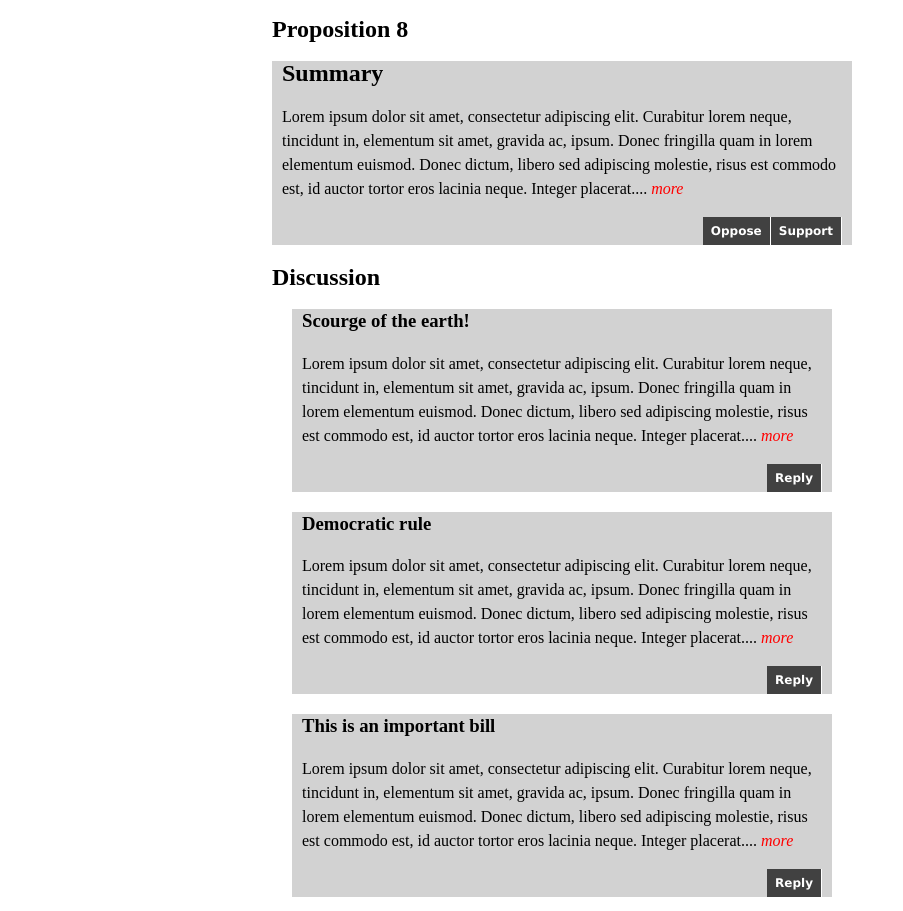
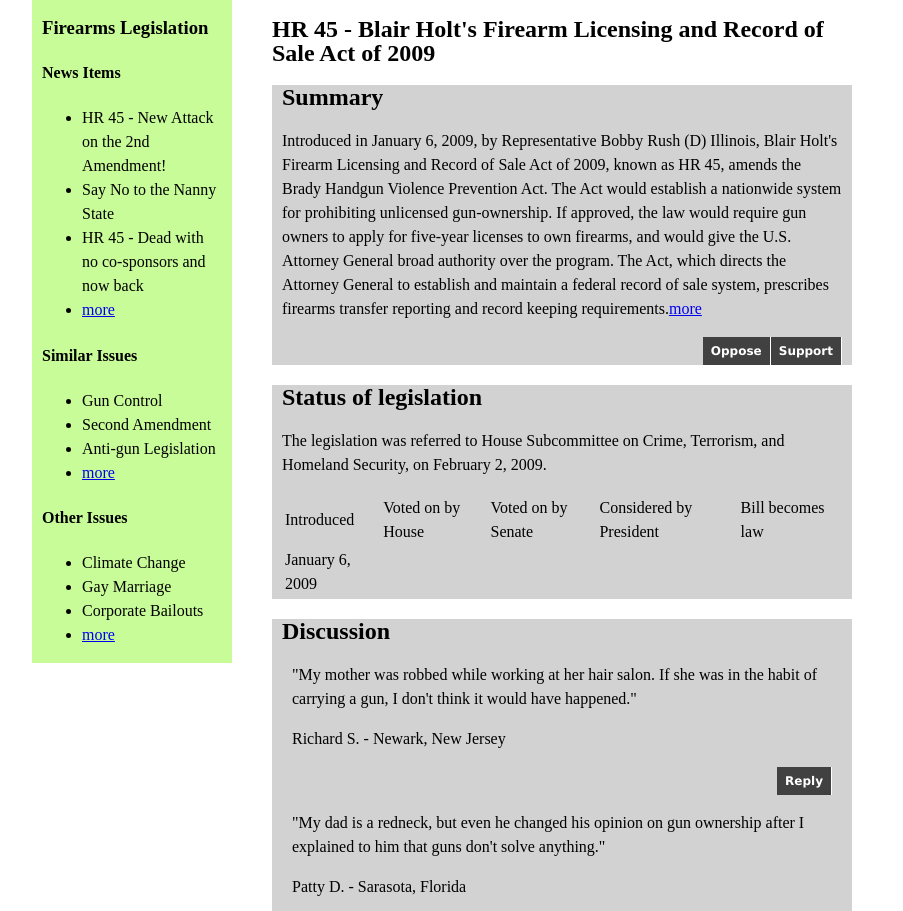
Before and after one commit to philippp/billsleuth, a plain HTML site: page public/issuepage.html in a window 1280 px wide. Shown: the part 92-1003 px from the top of the page, without its empty margins (188-1091 px from the left). Drawn offline with Linux system fonts and the light colour scheme.

Commit message:
Moving copy into pages

```diff
--- a/public/issuepage.html
+++ b/public/issuepage.html
@@ -8,18 +8,18 @@
     <meta name="description" content="Connecting people with issues" />
     <meta name="robots" content="all" />
 
-	<title>Open Democracy</title>
+    <title>HR 45 - Blair Holt's Firearm Licensing and Record of Sale Act of 2009</title>
     <style type="text/css" media="all">
       @import "css/style.css";
     </style>
-
-
-
   </head>
   <body>
     <div id="maincontainer">
-
-<div id="topsection"><div class="innertube"><h1>Open Democracy</h1></div></div>
+      <div id="topsection">
+	<div class="innertube">
+	  <h1>Democlarity</h1>
+        </div>
+      </div>
       <div class="mattblacktabs">
 	<ul>
 	  <li><a href="http://www.dynamicdrive.com">Home</a></li>
@@ -30,81 +30,113 @@
 	</ul>
       </div>
 
-
-
       <div id="contentwrapper">
 	<div id="contentcolumn">
 	  <div id="pagetitle">
-<h2>Proposition 8</h2>
+	    <h2>HR 45 - Blair Holt's Firearm Licensing and Record of Sale Act of 2009</h2>
 	  </div>
 
 	  <div id="newsitem">
 	    <div class="innertube">
 	      <h2>Summary</h2>
-<p>Lorem ipsum dolor sit amet, consectetur adipiscing elit. Curabitur lorem neque, tincidunt in, elementum sit amet, gravida ac, ipsum. Donec fringilla quam in lorem elementum euismod. Donec dictum, libero sed adipiscing molestie, risus est commodo est, id auctor tortor eros lacinia neque. Integer placerat.... <em>more</em> </p>
+	      <p>Introduced in January 6, 2009, by Representative Bobby Rush (D) Illinois, Blair Holt's Firearm Licensing and Record of Sale Act of 2009, known as HR 45, amends the Brady Handgun Violence Prevention Act.  The Act would establish a nationwide system for prohibiting unlicensed gun-ownership. If approved, the law would require gun owners to apply for five-year licenses to own firearms, and would give the U.S. Attorney General broad authority over the program.  The Act, which directs the Attorney General to establish and maintain a federal record of sale system, prescribes firearms transfer reporting and record keeping requirements.<a href="#">more</a> </p>
 	      <div class="newstabs">
 		<ul>
-<li><a href="http://www.dynamicdrive.com">Support</a></li>
-<li><a href="http://www.dynamicdrive.com">Oppose</a></li>
+		  <li><a href="stanceplain.html">Support</a></li>
+		  <li><a href="#">Oppose</a></li>
 		</ul>
 	      </div><!--actiontabs-->
 	    </div><!--innertube-->
 	  </div><!--newsitem-->
 
-<div id="pagetitle">
-<h2>Discussion</h2>
-</divv<!--pagetitle-->
+	  <div id="newsitem">
+	    <div class="innertube">
+	      <h2>Status of legislation</h2>
+	      <p>The legislation was referred to House Subcommittee on Crime, Terrorism, and Homeland Security, on February 2, 2009.</p>
+	      <table class="status">
+		<tr><td>Introduced</td><td>Voted on by House</td><td>Voted on by Senate</td><td>Considered by President</td><td>Bill becomes law</td></tr>
+		<tr><td>January 6, 2009</td><td></td><td></td><td></td><td></td></tr>
+	      </table>
+	    </div><!--innertube-->
+	  </div><!--newsitem-->
+
+
 
 	  <div id="newsitem">
 	    <div class="innertube">
-<h3>Scourge of the earth!</h3>
-<p>Lorem ipsum dolor sit amet, consectetur adipiscing elit. Curabitur lorem neque, tincidunt in, elementum sit amet, gravida ac, ipsum. Donec fringilla quam in lorem elementum euismod. Donec dictum, libero sed adipiscing molestie, risus est commodo est, id auctor tortor eros lacinia neque. Integer placerat.... <em>more</em> </p>
+	      <h2>Discussion</h2>
+
+	      <div class="message-item">
+		<div class="innertube">
+		  <p>"My mother was robbed while working at her hair salon.  If she was in the habit of carrying a gun, I don't think it would have happened."</p>
+		  <p class="signature">Richard S. - Newark, New Jersey</p>
 		  <div class="newstabs">
 		    <ul>
 		      <li><a href="http://www.dynamicdrive.com">Reply</a></li>
 		    </ul>
 		  </div><!--actiontabs-->
 		</div><!--innertube-->
-</div><!--discussion-->
+	      </div><!--message-item-->
 
-<div id="newsitem">
+	      <div class="message-item">
 		<div class="innertube">
-<h3>Democratic rule</h3>
-<p>Lorem ipsum dolor sit amet, consectetur adipiscing elit. Curabitur lorem neque, tincidunt in, elementum sit amet, gravida ac, ipsum. Donec fringilla quam in lorem elementum euismod. Donec dictum, libero sed adipiscing molestie, risus est commodo est, id auctor tortor eros lacinia neque. Integer placerat.... <em>more</em> </p>
+		  <p>"My dad is a redneck, but even he changed his opinion on gun ownership after I explained to him that guns don't solve anything."</p>
+		  <p class="signature">Patty D. - Sarasota, Florida</p>
 		  <div class="newstabs">
 		    <ul>
 		      <li><a href="http://www.dynamicdrive.com">Reply</a></li>
 		    </ul>
 		  </div><!--actiontabs-->
 		</div><!--innertube-->
-</div><!--discussion-->
+	      </div><!--newsitem-->
 
-<div id="newsitem">
+	      <div class="message-item">
 		<div class="innertube">
-<h3>This is an important bill</h3>
-<p>Lorem ipsum dolor sit amet, consectetur adipiscing elit. Curabitur lorem neque, tincidunt in, elementum sit amet, gravida ac, ipsum. Donec fringilla quam in lorem elementum euismod. Donec dictum, libero sed adipiscing molestie, risus est commodo est, id auctor tortor eros lacinia neque. Integer placerat.... <em>more</em> </p>
+		  <p>"Miss Patty 'Duke' is living in Dreamland!  How can a rebel be against gun ownership?  Never met one!"</p>
+		  <p class="signature">Jay B. - Jackson, Mississippi</p>
 		  <div class="newstabs">
 		    <ul>
 		      <li><a href="http://www.dynamicdrive.com">Reply</a></li>
 		    </ul>
 		  </div><!--actiontabs-->
 		</div><!--innertube-->
-</div><!--discussion-->
-
-
-
-
-
+	      </div><!--message-item-->
+	    </div><!-- innertube -->
+	  </div><!--newsitem-->
 	</div><!--contentcolumn-->
       </div><!--contentwrapper-->
 
       <div id="leftcolumn">
-<div class="innertube"><H3>Sidebar Title</h3>
-<p>Lorem ipsum dolor sit amet, consectetur adipiscing elit. Curabitur lorem neque, tincidunt in, elementum sit amet, gravida ac, ipsum. Donec fringilla quam in lorem elementum euismod. Donec dictum, libero sed adipiscing molestie, risus est commodo est, id auctor tortor eros lacinia neque. Integer placerat. Donec aliquet libero ut est. Integer id mi eget neque sagittis sagittis. Cras semper purus ut dui. Cras egestas hendrerit arcu. Phasellus sagittis, leo quis tempus consectetur, erat ipsum aliquet ante, in placerat eros nulla eu nisi. Aenean elementum. Cras turpis erat, posuere in, malesuada vel, laoreet non, purus. Nunc et velit ac leo viverra posuere. Suspendisse convallis. Praesent odio felis, porta eget, volutpat at, gravida semper, urna. In tempus nisl vel nulla. Donec sit amet nisl vitae odio adipiscing volutpat. </p>
+	<div class="innertube"><H3>Firearms Legislation</h3>
+	  <h4>News Items</h4>
+	  <ul>
+	    <li>HR 45 - New Attack on the 2nd Amendment!</li>
+	    <li>Say No to the Nanny State</li>
+	    <li>HR 45 - Dead with no co-sponsors and now back</li>
+	    <li><a href="#">more</a></li>
+	  </ul>
+
+	  <h4>Similar Issues</h4>
+	  <ul>
+	    <li>Gun Control</li>
+	    <li>Second Amendment</li>
+	    <li>Anti-gun Legislation</li>
+	    <li><a href="#">more</a></li>
+	  </ul>
+
+	  <h4>Other Issues</h4>
+	  <ul>
+	    <li>Climate Change</li>
+	    <li>Gay Marriage</li>
+	    <li>Corporate Bailouts</li>
+	    <li><a href="#">more</a></li>
+	  </ul>
+
+
 	</div><!--innertube-->
       </div><!--leftcolumn-->
 
-<div id="footer"><a href="http://www.dynamicdrive.com/style/">Dynamic Drive CSS Library</a></div>
+      <div id="footer"><a href="http://www.dynamicdrive.com/style/">Democlarity</a></div>
 
     </div>
   </body>
```
Also changed, not shown: public/stanceplain.html (+88 -17 lines). Lines whose indentation alone changed are shown as unchanged.
